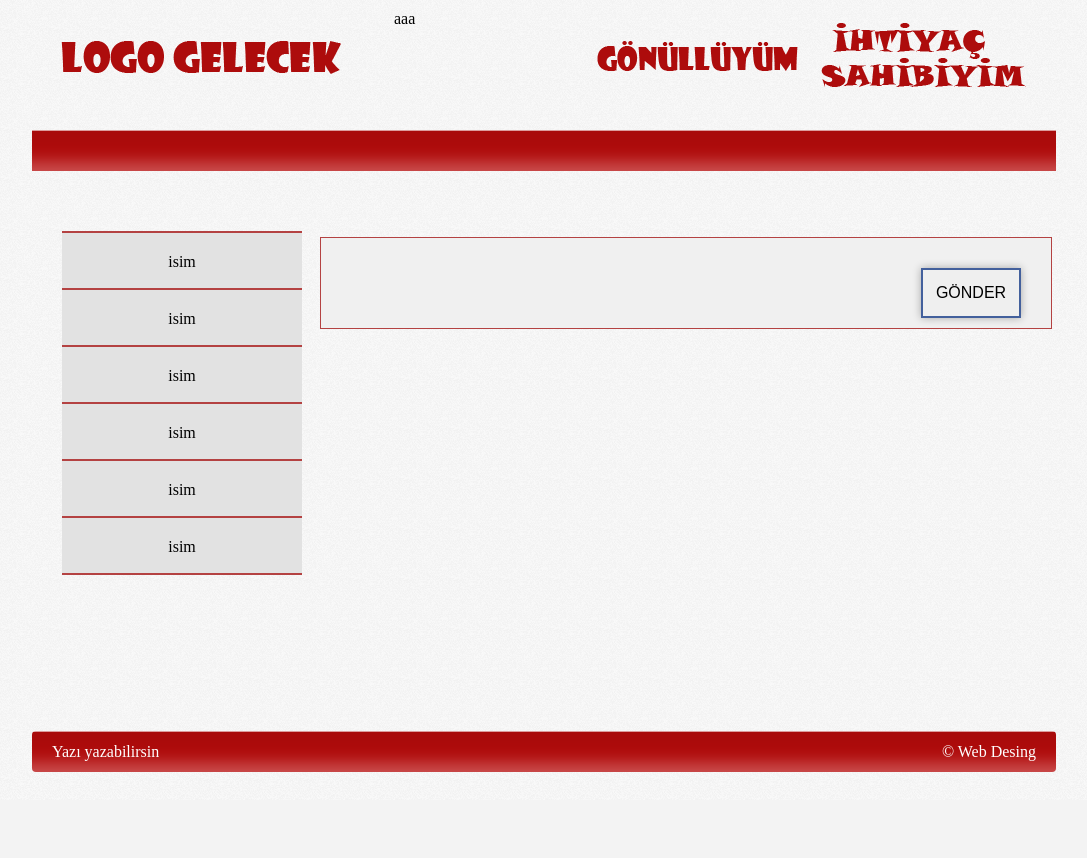
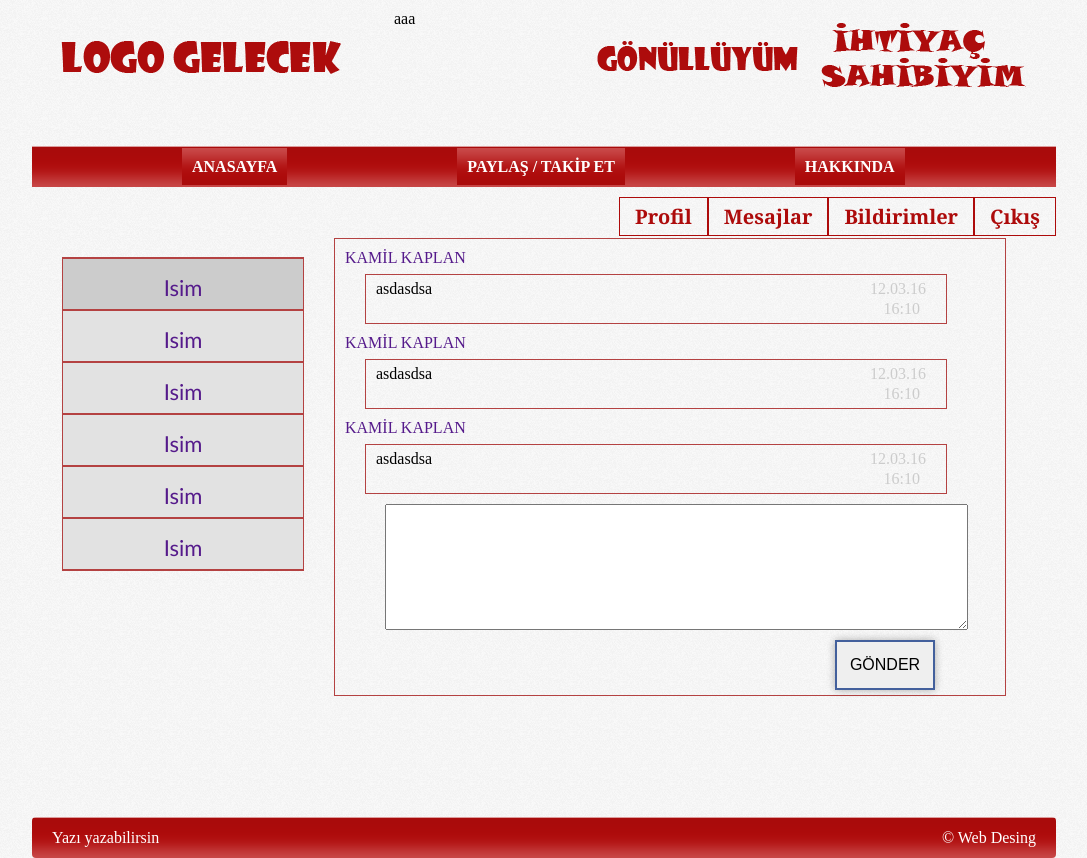
Before and after one commit to mustafa-colakoglu/paylas, a PHP site: page /paylas/App/Main/Views/Kamil/mesajlasma.html in a window 1280 px wide. Shown: the whole page, without its empty margins (96-1183 px from the left). Before the commit the page ends 772 px from the top, so only its background shows below. Run offline with PHP 8.4, Linux system fonts and the light colour scheme.

Commit message:
kamilguncelleme

```diff
--- a/App/Main/Views/Kamil/css/style.css
+++ b/App/Main/Views/Kamil/css/style.css
@@ -5,6 +5,7 @@ body,html{
 	padding: 0;
 	background-image: url(../images/bg.png);
 }
+a{ text-decoration: none; }
 .clearboth {clear: both;}
 @media only screen and (min-width:1024px){
 	.container{
@@ -22,7 +23,7 @@ body,html{
 	/*---------------------------------------------------------------------------------------------------*/
 		/* MENU BASLANGIC */
 	header .head_menu {	width: 1024px;  height: 41px; background: url(../images/header_bar_bg.png);}
-	header .head_menu .menu_ust ul li {line-height: 41px; font-size: 16px; font-weight: bolder; float :left; margin: 0px 60px  0px 110px;}
+	header .head_menu .menu_ust ul li {line-height: 41px; font-size: 16px; font-weight: bolder; float :left; margin: 0px 60px  0px 110px; list-style-type:none;}
 	header .head_menu .menu_ust ul li a {color: #ffffff; text-decoration: none; padding: 10px; dispaly: block; background: url(../images/header_menu_bg.png);}
 	header .head_menu .menu_ust ul li a:hover {color: #650000; text-shadow: 1px 1px 0px #e66969;}
 		/*MENU BITIS*/
@@ -143,18 +144,43 @@ body,html{
 		height: 15px;
 		float:left;
 		text-align: center;
-		padding: 20px 15px 20px 15px;
+		padding: 15px 15px 20px 15px;
 		background-color:#e2e2e2;
-		border-bottom: solid #b44242 1px;
-		border-top: solid #b44242 1px;}
+		border: solid #b44242 1px;
+		font-size: 22px;
+		font-family: "Trebuchet MS", Arial, Helvetica, sans-serif;}
+	.yenimsj{
+		width: 210px;
+		height: 15px;
+		float:left;
+		text-align: center;
+		padding: 15px 15px 20px 15px;
+		background-color:#CCCCCC;
+		border: solid #b44242 1px;
+		font-size: 22px;
+		font-family: "Trebuchet MS", Arial, Helvetica, sans-serif; }
 	.mesajknsm{
 		width: 670px;
 		height: auto;
-		background-color: #f0f0f0;
-		float: right;
-		padding: 30px 30px 10px; 30px;
-		margin-top: -280px;
+		float: left;
+		margin-left: 30px;
+		}
+	.gndrad{
+		width: auto;
+		height: 20px;
+		padding: 10px 10px 5px 10px;}
+	.gndrad a{
+		text-decoration: none;}
+	.msjicrk{
+		width: 550px;
+		height: auto;
+		padding: 5px  20px  25px  10px;
+		margin-left: 30px;
 		border: solid #b44242 1px;}
+	.msjyaz{
+		margin-left: 50px;
+		margin-top: 10px;
+	}
 	.gndr input{
 		width: 100px;
   		border: 2px solid #43609c;
@@ -164,8 +190,36 @@ body,html{
   		box-shadow: 0px 0px 8px rgba(0, 0, 0, 0.3);
 		font-family:Verdana, Genev"Courier New", Courier, monospace;
 		font-size: 16px;
+		float: right;}
+	.trh{
+		width: auto;
+		height: 10px;
 		float: right;
+		color: #CCC;}
+	.saat{
+		width: auto;
+		height: 10px;
+		float: right;
+		margin-top: 20px;
+		margin-right: -50px;
+		color: #CCC;}
+	.adminmenu{
+		width: 1024px;
+		height: 30px;
+		margin-top: -36px;
 		}
+	.adminmenu ul li{
+		font-family: Georgia, "Times New Roman", Times, serif;
+		font-size: 20px;
+		font-weight: bolder;
+		float: right;
+		display:block;
+		list-style-type:none;
+		padding: 5px  5px  5px  5px;
+		border:1px solid #ad0b0b;
+	}
+	.adminmenu ul li a {color: #ad0b0b; text-decoration: none; padding: 10px; dispaly: block;}
+
 	.footer {
 		width: 1024px;
 		margin: 0 auto;
--- a/App/Main/Views/Kamil/mesajlasma.html
+++ b/App/Main/Views/Kamil/mesajlasma.html
@@ -27,27 +27,56 @@
     <div class="clearboth"></div>
 	<div class="head_menu">
     	<div class="menu_ust">
-
+        	<ul>
+            	<li><a href="index.html">ANASAYFA</a></li>
+                <li><a href="">PAYLAŞ / TAKİP ET</a></li>
+                <li><a href="">HAKKINDA</a></li>
+           </ul>
         </div>
 	</div>
 </header>
 		<!-- HEADER BOLUMU BITIS -->
-        <div class="middle" style="height: auto;">
-        	<div class="mesajbolum">
+        <div class="middle" style="height:600px;">
+        <div class="adminmenu">
+        	<ul>
+            	<li><a href="">Çıkış</a></li>
+                <li><a href="">Bildirimler</a></li>
+                <li><a href="">Mesajlar</a></li>
+                <li><a href="">Profil</a></li>
+            </ul>
+        </div>
+        	<div class="mesajbolum" >
             	<div class="msjmenu">
-                	<div class="mesajism" style="border-top: solid #b44242 2px;">isim</div>
-                	<div class="mesajism">isim</div>
-                	<div class="mesajism">isim</div>
-                	<div class="mesajism">isim</div>
-                	<div class="mesajism">isim</div>
-                	<div class="mesajism" style="border-bottom: solid #b44242 2px;">isim</div>
+                	<div class="yenimsj" style="border-top: solid #b44242 2px;"><a href="">Isim</a></div>
+                	<div class="mesajism"><a href="">Isim</a></div>
+                	<div class="mesajism"><a href="">Isim</a></div>
+                	<div class="mesajism"><a href="">Isim</a></div>
+                	<div class="mesajism"><a href="">Isim</a></div>
+                	<div class="mesajism" style="border-bottom: solid #b44242 2px;"><a href="">Isim</a></div>
                 </div>
-                <div class="mesajknsm">
+                <div class="mesajknsm" style="margin-top: -280px; border: solid #b44242 1px; padding-bottom: 5px; ">
+                	<div class="gndrad"><a href="">KAMİL KAPLAN</a></div>
+                    <div class="msjicrk">asdasdsa
+                    	<div class="trh">12.03.16</div>
+                    	<div class="saat">16:10</div>
+                    </div>
+                    <div class="gndrad"><a href="">KAMİL KAPLAN</a></div>
+                    <div class="msjicrk">asdasdsa
+                    	<div class="trh">12.03.16</div>
+                    	<div class="saat">16:10</div>
+                    </div>
+                    <div class="gndrad"><a href="">KAMİL KAPLAN</a></div>
+                    <div class="msjicrk">asdasdsa
+                    	<div class="trh">12.03.16</div>
+                    	<div class="saat">16:10</div>
+                    </div>
+                    <div class="msjyaz">
+                    <textarea rows="8" cols="70"></textarea>
+                    </div>
+                    <div class="gndr" style=" margin-right: 70px; margin-top: 10px;"><label><input type="button" value="GÖNDER" /></label></div>
+                </div>
 
 
-
-                <div class="gndr"><label><input type="button" value="GÖNDER" /></label></div>
-                </div>
             </div>
         </div>
         <div class="footer">
```
